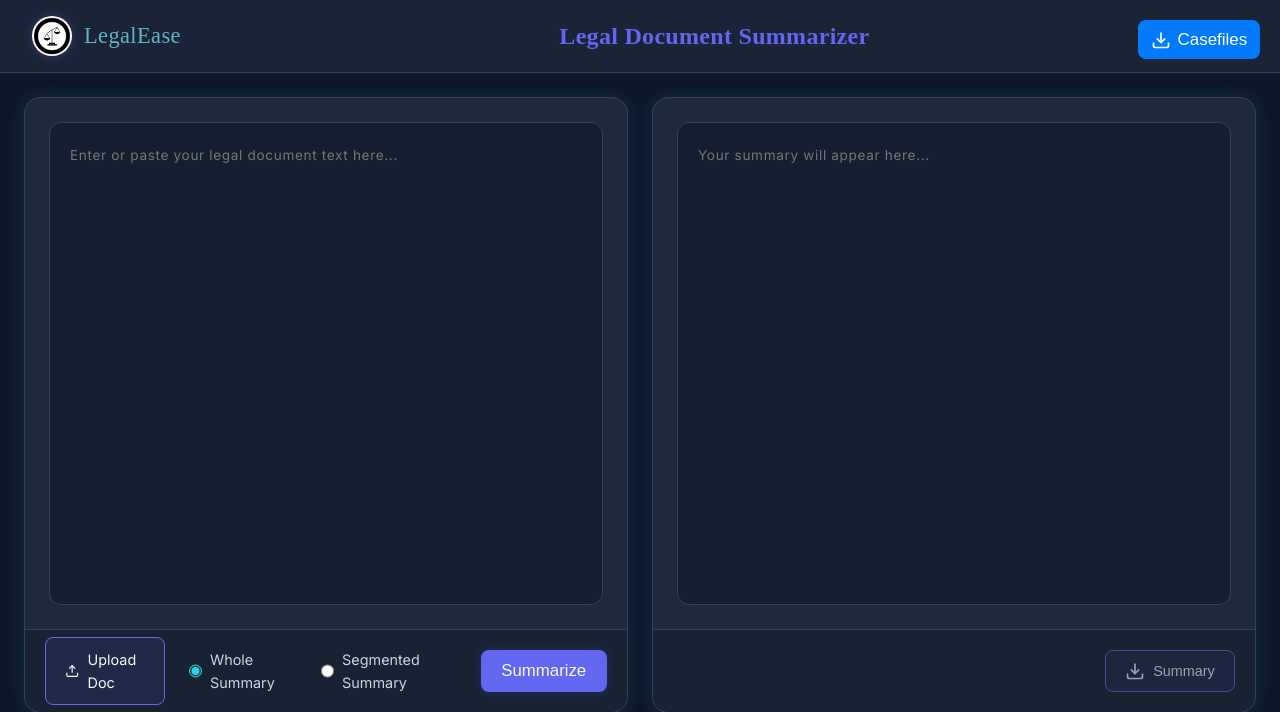
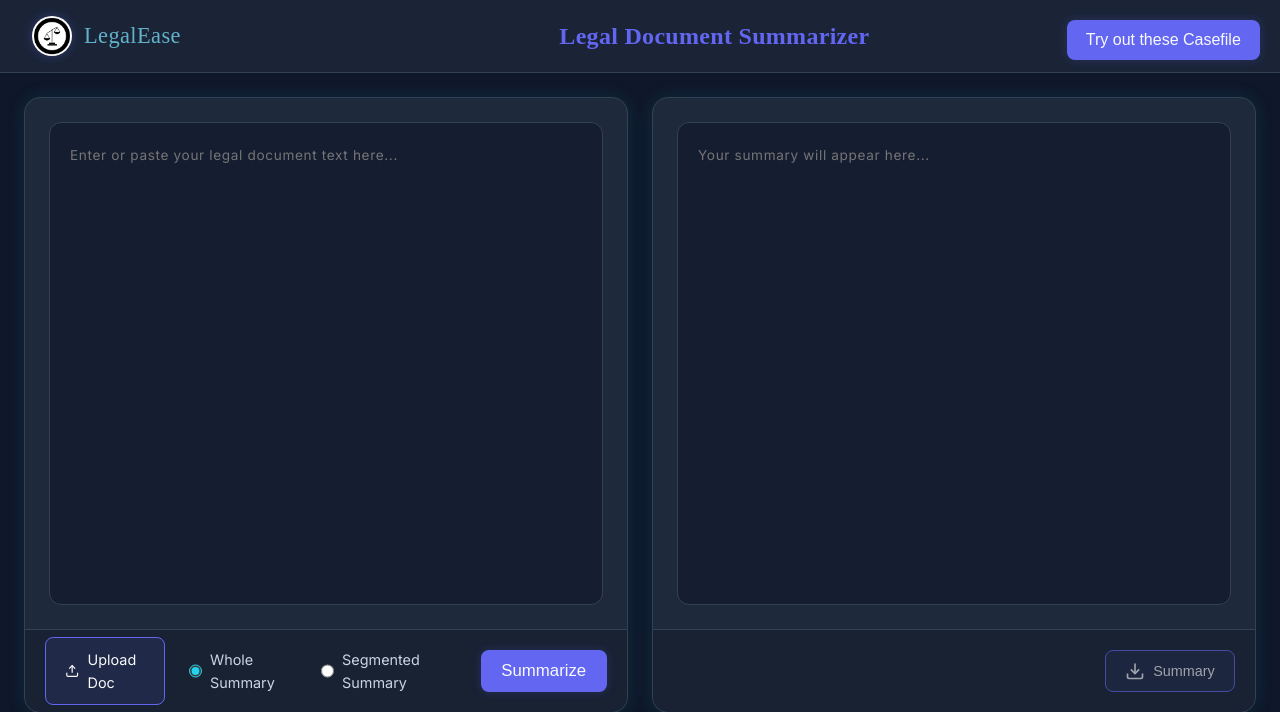
Before and after one commit to AASHIKSRIKAR007/Legal-Summarizer, a Flask app: page / in a window 1280 px wide. Shown: the top 712 px of the page. Run offline with Flask 3, Linux system fonts and the light colour scheme; some libraries are stand-ins or nearby versions.

Commit message:
final changes
Changed downloading casefiles to choose casefile from the list

```diff
--- a/app.py
+++ b/app.py
@@ -5,11 +5,15 @@ import warnings
 import torch
 from transformers import pipeline, BartForConditionalGeneration, BartTokenizer, AutoModelForSequenceClassification
 import json
+import os
 
 app = Flask(__name__)
 
 # Load spaCy model for sentence segmentation
 nlp = spacy.load("en_core_web_sm")
+
+# Directory where case files are stored
+CASEFILES_DIR = 'data/casefiles'
 
 ######################################
 # Utility Functions
@@ -22,15 +26,6 @@ def clean_text(text):
     return text
 
 def preprocess_text(text):
-    """
-    Cleans and segments text into sentences using spaCy.
-
-    Args:
-        text (str): Raw input text.
-
-    Returns:
-        str: A single string with processed sentences for summarization.
-    """
     cleaned_text = clean_text(text)
     doc = nlp(cleaned_text)
     sentences = [sent.text.strip() for sent in doc.sents if sent.text.strip()]
@@ -153,6 +148,45 @@ def generate_summary_whole(model, tokenizer, input_text, max_input_length=1024,
 def index():
     return render_template('index.html')
 
+@app.route('/get_casefiles', methods=['GET'])
+def get_casefiles():
+    try:
+        if not os.path.exists(CASEFILES_DIR):
+            return jsonify({"error": "Casefiles directory not found"}), 404
+
+        casefiles = os.listdir(CASEFILES_DIR)
+        casefiles = [f for f in casefiles if f.endswith(".txt")]
+
+        if not casefiles:
+            return jsonify({"error": "No casefiles found"}), 404
+
+        return jsonify({"casefiles": casefiles})
+    except Exception as e:
+        return jsonify({"error": str(e)}), 500
+
+# Load the selected case file
+@app.route('/load_casefile', methods=['POST'])
+def load_casefile():
+    data = request.get_json()
+    casefile_name = data.get('casefile_name')
+
+    # Check if filename is provided
+    if not casefile_name:
+        return jsonify({"error": "No casefile name provided"}), 400
+
+    casefile_path = os.path.join(CASEFILES_DIR, casefile_name)
+
+    # Check if file exists
+    if not os.path.exists(casefile_path):
+        return jsonify({"error": f"File '{casefile_name}' not found"}), 404
+
+    try:
+        with open(casefile_path, 'r', encoding='utf-8', errors='replace') as file:
+            casefile_text = file.read()
+        return jsonify({"text": casefile_text})
+    except Exception as e:
+        return jsonify({"error": f"Error loading case file: {str(e)}"}), 500
+
 @app.route('/summarize', methods=['POST'])
 def summarize():
     data = request.get_json()
--- a/data/casefiles/casefile3.txt
+++ b/data/casefiles/casefile3.txt
@@ -40,7 +40,7 @@ In support of the submission he has placed reliance on a judgment of this Court
 
 27. Examined in the light of the above, we find no difficulty in upholding the impugned order of the High Court, confirming the order of the Additional Chief Judicial Magistrate, Alipore in rejecting the application for blood test…………….” Yet another decision on which reliance has been placed is the decision of this Court in the case of Banarsi Dass v. Teeku Dutta, (2005) 4 SCC 449, paragraph 13, which is relevant for the purpose is quoted below:
 
-“13. We may remember that Section 112 of the Evidence Act was enacted at a time when the modern scientific advancements with deoxyribonucleic acid (DNA) as well as ribonucleic acid (RNA) tests were not even in contemplation of the legislature. The result of a genuine DNA test is said to be scientifically accurate. But even that is not enough to escape from the conclusiveness of Section 112 of the Evidence Act e.g. if a husband and wife were living together during the time of conception but the DNA test revealed that the child was not born to the husband, the conclusiveness in law would remain irrebuttable. This may look hard from the point of view of the husband who would be compelled to bear the fatherhood of a child of which he may be innocent. But even in such a case the law leans in favour of the innocent child from being bastardised if his mother and her spouse were living together during the time of conception. Hence the question regarding the degree of proof of non-access for rebutting the conclusiveness must be answered in the light of what is meant by access or non-access as delineated above. (See Kamti Devi v. Poshi Ram, 2001 (5) SCC 311.)�� Reliance has also been placed on a decision of this Court in the case of Bhabani Prasad Jena v. Orissa State Commission for Women, (2010) 8 SCC 633, in which it has been held as follows:
+“13. We may remember that Section 112 of the Evidence Act was enacted at a time when the modern scientific advancements with deoxyribonucleic acid (DNA) as well as ribonucleic acid (RNA) tests were not even in contemplation of the legislature. The result of a genuine DNA test is said to be scientifically accurate. But even that is not enough to escape from the conclusiveness of Section 112 of the Evidence Act e.g. if a husband and wife were living together during the time of conception but the DNA test revealed that the child was not born to the husband, the conclusiveness in law would remain irrebuttable. This may look hard from the point of view of the husband who would be compelled to bear the fatherhood of a child of which he may be innocent. But even in such a case the law leans in favour of the innocent child from being bastardised if his mother and her spouse were living together during the time of conception. Hence the question regarding the degree of proof of non-access for rebutting the conclusiveness must be answered in the light of what is meant by access or non-access as delineated above. (See Kamti Devi v. Poshi Ram, 2001 (5) SCC 311.)   Reliance has also been placed on a decision of this Court in the case of Bhabani Prasad Jena v. Orissa State Commission for Women, (2010) 8 SCC 633, in which it has been held as follows:
 
 “22. In our view, when there is apparent conflict between the right to privacy of a person not to submit himself forcibly to medical examination and duty of the court to reach the truth, the court must exercise its discretion only after balancing the interests of the parties and on due consideration whether for a just decision in the matter, DNA test is eminently needed. DNA test in a matter relating to paternity of a child should not be directed by the court as a matter of course or in a routine manner, whenever such a request is made. The court has to consider diverse aspects including presumption under Section 112 of the Evidence Act; pros and cons of such order and the test of “eminent need” whether it is not possible for the court to reach the truth without use of such test.” Miss Anagha S. Desai appearing on behalf of the appellant submits that this Court twice ordered for DNA test and, hence, the question as to whether this was a fit case in which DNA profiling should or should not have been ordered is academic. We find substance in the submission of Ms.
 
--- a/static/script.js
+++ b/static/script.js
@@ -6,7 +6,8 @@ document.addEventListener('DOMContentLoaded', function() {
     const summarizeBtn = document.getElementById('summarize-btn');
     const downloadSummaryBtn = document.getElementById('downloadSummaryBtn');
     const radioButtons = document.querySelectorAll('input[name="summary-type"]');
-
+    const selectCasefileBtn = document.getElementById('selectCasefileBtn');
+    const casefileList = document.getElementById('casefileList');
     // Ensure download button is disabled initially
     downloadSummaryBtn.disabled = true;
 
@@ -26,7 +27,10 @@ document.addEventListener('DOMContentLoaded', function() {
                 The models takes time to generate the summary.
             </p>
             <p style="font-family:'Space Grotesque';text-align:center;font-size:16px;">
-                Upload txt casefile or paste your case file Click <strong>'Generate Summary'</strong> and wait for the results.
+                Upload txt casefile or paste your case file.
+            </p>
+            <p style="font-family:'Space Grotesque';text-align:center;font-size:16px;">
+                Or try out a casefile from the list at the top right
             </p>
             <p style="font-family:'Space Grotesque';text-align:center;font-size:16px;">
                 Click <strong>'Generate Summary'</strong> and wait for the results.
@@ -45,17 +49,6 @@ document.addEventListener('DOMContentLoaded', function() {
             content: "swal-content",
             confirmButton: "swal-confirm-button"
         }
-    });
-
-    document.getElementById('downloadCasefilesBtn').addEventListener('click', function() {
-        // Replace with your file URL or logic to fetch casefiles
-        const fileUrl = 'static/casefiles.zip';
-        const link = document.createElement('a');
-        link.href = fileUrl;
-        link.download = 'casefiles.zip';
-        document.body.appendChild(link);
-        link.click();
-        document.body.removeChild(link);
     });
 
     // File upload handling
@@ -92,6 +85,72 @@ document.addEventListener('DOMContentLoaded', function() {
             textInput.value = 'Invalid file type. Please upload a .txt, .doc, .docx, or .pdf file.';
         }
     });
+
+    // Function to fetch and display the list of case files
+    async function fetchCasefiles() {
+        try {
+            const response = await fetch('/get_casefiles');
+            const data = await response.json();
+            console.log(data);
+
+            if (data.error) {
+                casefileList.innerHTML = `<li>Error fetching case files: ${data.error}</li>`;
+                return;
+            }
+
+            // Populate the casefile list
+            const listContainer = casefileList.querySelector('#dynamicCasefileList');
+            listContainer.innerHTML = '';
+            data.casefiles.forEach(file => {
+                const listItem = document.createElement('li');
+                listItem.className = 'casefile-item';
+                listItem.textContent = file;
+                listItem.addEventListener('click', () => loadCasefile(file));
+                listContainer.appendChild(listItem);
+            });
+        } catch (error) {
+            casefileList.innerHTML = `<li>Error fetching case files: ${error.message}</li>`;
+        }
+    }
+
+    // Load a case file when clicked
+    function loadCasefile(fileName) {
+        fetch('/load_casefile', {
+            method: 'POST',
+            headers: {
+                'Content-Type': 'application/json',
+            },
+            body: JSON.stringify({ casefile_name: fileName })
+        })
+        .then(response => response.json())
+        .then(data => {
+            if (data.error) throw new Error(data.error);
+            textInput.value = data.text;
+        })
+        .catch(error => {
+            textInput.value = `Error loading case file: ${error.message}`;
+        });
+    }
+
+    // Fetch casefiles when the page loads
+    fetchCasefiles();
+
+    selectCasefileBtn.addEventListener('click', function() {
+        casefileList.classList.toggle('show-list');
+    });
+
+    selectCasefileBtn.addEventListener('mouseleave', function() {
+        setTimeout(() => {
+            if (!casefileList.matches(':hover')) {
+                casefileList.classList.remove('show-list');
+            }
+        }, 200);
+    });
+
+    casefileList.addEventListener('mouseleave', function() {
+        casefileList.classList.remove('show-list');
+    });
+
 
     // Summarize button click handler
     summarizeBtn.addEventListener('click', async function() {
--- a/static/styles.css
+++ b/static/styles.css
@@ -84,9 +84,9 @@ body {
     right: 20px;
     z-index: 1000; /* Ensure it stays on top */
 }
-
+/*
     #downloadCasefilesBtn {
-    background-color: #007bff; /* Blue color */
+        background-color: #007bff; /* Blue color
         color: white;
         border: none;
         padding: 0.6rem 0.8rem;
@@ -96,7 +96,7 @@ body {
         transition: background-color 0.3s ease;
         display: flex;
         align-items: center;
-    gap: 0.4rem; /* Space between icon and text */
+        gap: 0.4rem; /* Space between icon and text
     }
 
     #downloadCasefilesBtn svg {
@@ -105,8 +105,9 @@ body {
     }
 
     #downloadCasefilesBtn:hover {
-    background-color: #0056b3; /* Darker blue on hover */
+        background-color: #0056b3; /* Darker blue on hover
     }
+*/
 
 /* Main Container */
 .main-container {
@@ -321,6 +322,62 @@ body {
     cursor: not-allowed;
 }
 
+#selectCasefileBtn {
+    display: flex;
+    align-items: center;
+    padding: 0.7rem 1.2rem;
+    background-color: var(--primary-color);
+    color: var(--text-primary);
+    border: none;
+    border-radius: 8px;
+    cursor: pointer;
+    font-size: 1rem;
+    transition: all 0.3s ease;
+    box-shadow: 0 0 10px rgba(99, 102, 241, 0.2);
+}
+
+#selectCasefileBtn svg {
+    margin-right: 8px;
+}
+
+#selectCasefileBtn:hover {
+    background-color: var(--hover-color);
+}
+
+#dynamicCasefileList {
+    list-style-type: none; /* Removes bullet points */
+    padding: 0;
+    margin: 0;
+}
+
+/* Dropdown Styles */
+.casefile-list {
+    display: none; /* Hidden by default */
+    position: absolute;
+    top: 60px;
+    left: 0;
+    background-color: var(--primary-color);
+    border: 1px solid #171212;
+    border-radius: 8px;
+    width: 200px;
+    box-shadow: 0 0 10px rgba(0, 0, 0, 0.1);
+    z-index: 10;
+}
+
+.casefile-item {
+    padding: 10px;
+    cursor: pointer;
+}
+
+.casefile-item:hover {
+    background-color: var(--hover-color);
+}
+
+/* Show the dropdown when active */
+.show-list {
+    display: block;
+}
+
 footer {
     font-family: 'Space Grotesk';
     padding: 20px;
--- a/templates/index.html
+++ b/templates/index.html
@@ -21,14 +21,12 @@
             <div class="placeholder-div"></div> <!-- For header balance -->
 
             <div class="top-right-button">
-                <button id="downloadCasefilesBtn" class="download-btn">
-                    <svg width="20" height="20" viewBox="0 0 24 24" fill="none" stroke="currentColor" stroke-width="2">
-                        <path d="M21 15v4a2 2 0 0 1-2 2H5a2 2 0 0 1-2-2v-4"/>
-                        <polyline points="7 10 12 15 17 10"/>
-                        <line x1="12" y1="15" x2="12" y2="3"/>
-                    </svg>
-                    Casefiles
+                <button id="selectCasefileBtn" class="select-btn">
+                    Try out these Casefile
                 </button>
+                <div id="casefileList" class="casefile-list">
+                    <div id="dynamicCasefileList"></div>
+                </div>
             </div>
 
         </div>
```
Also changed, not shown: 1 other file. Lines whose indentation alone changed are shown as unchanged.
